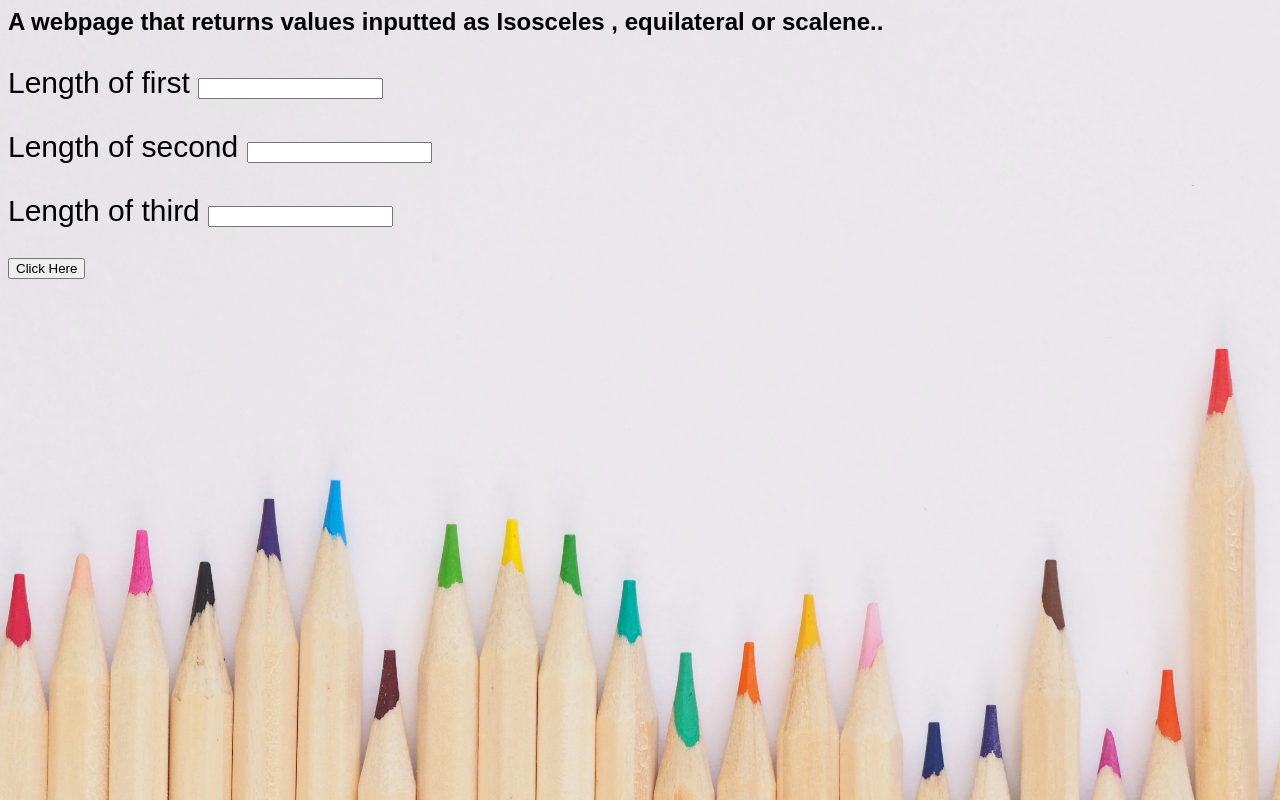
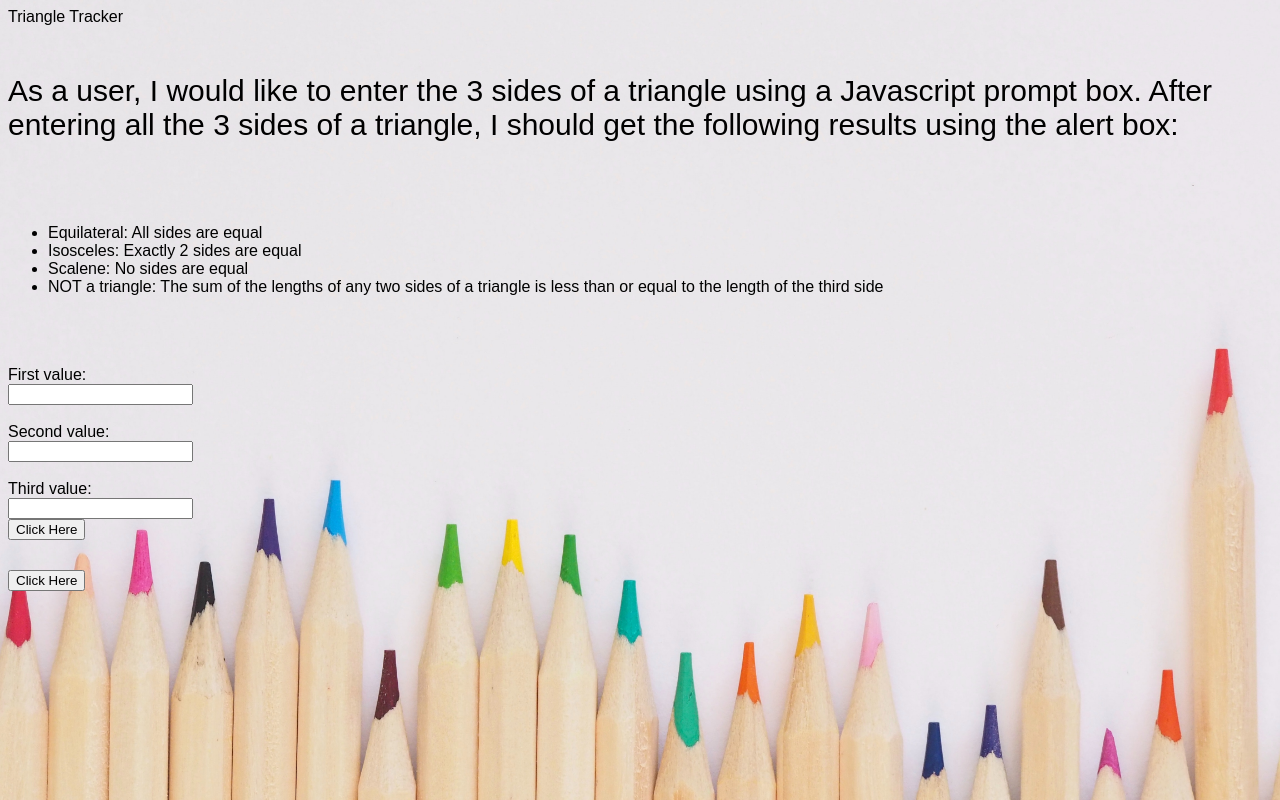
Before and after one commit to mulicheryl/Triangle-Tracker-, a plain HTML site: page index.html in a window 1280 px wide. Drawn offline with Linux system fonts and the light colour scheme.

Commit message:
add index.html

```diff
--- a/index.html
+++ b/index.html
@@ -8,23 +8,30 @@
     <link rel="stylesheet" type="text/css" media="screen" href="styles.css" />
 </head>
 <body
-  <div class="text-box">
-      <h2>
-        A webpage that returns values inputted as Isosceles , equilateral or scalene..
-      </h2>
-       <p>
-        Length of first
-        <input type="text" id="first">
-       </p>
-       <p>
-        Length of second
-        <input type="text" id="second">
-       </p>
-       <p>
-        Length of third
-        <input type="text" id="third">
-       </p>
-  </div>
+<h1>Triangle Tracker</h1><br><br>
+ <p>As a user, I would like to enter the 3 sides of a triangle using a Javascript prompt box.  After entering all the 3 sides of a triangle, I should get the following results using the alert box:</p><br><br>
+ <ul>
+   <li>Equilateral: All sides are equal</li>
+   <li>Isosceles: Exactly 2 sides are equal</li>
+   <li>Scalene: No sides are equal</li>
+   <li>NOT a triangle: The sum of the lengths of any two sides of a triangle is less than or equal to the length of the third side</li>
+ </ul><br><br><br>
+
+ <!-- <form> -->
+   <!-- <form action="/action_page.php"> -->
+   <form id="triangleTracker">
+   <div class="form-group">
+
+   First value:<br>
+   <input type="number" name="firstvalue" id="first"><br><br>
+   Second value:<br>
+   <input type="number" name="secondvalue" id="second"><br><br>
+   Third value:<br>
+   <input type="number" name="thirdvalue" id="third"><br>
+
+   <input type="button" value="Click Here" onclick="triangleTracker()">
+   <p id="outputs"></p>
+   </div>
 <input type="button" value="Click Here" onclick="triangleTracker()">
 
 <script src="index.js"></script>
```
